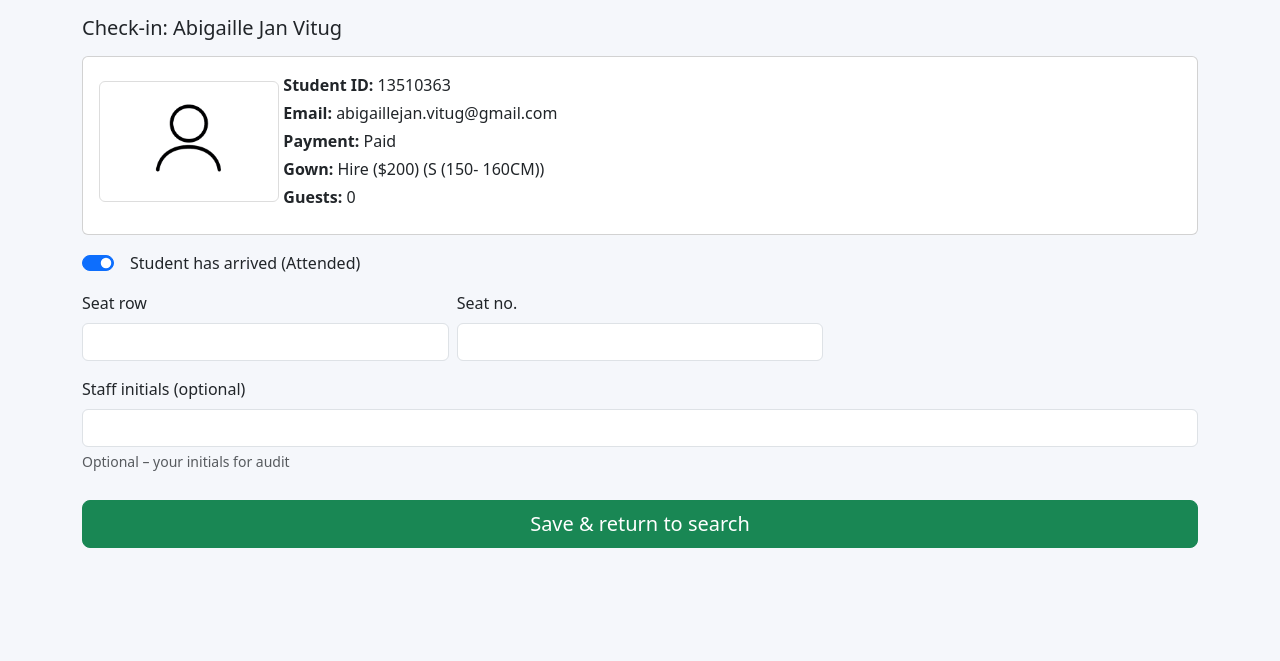
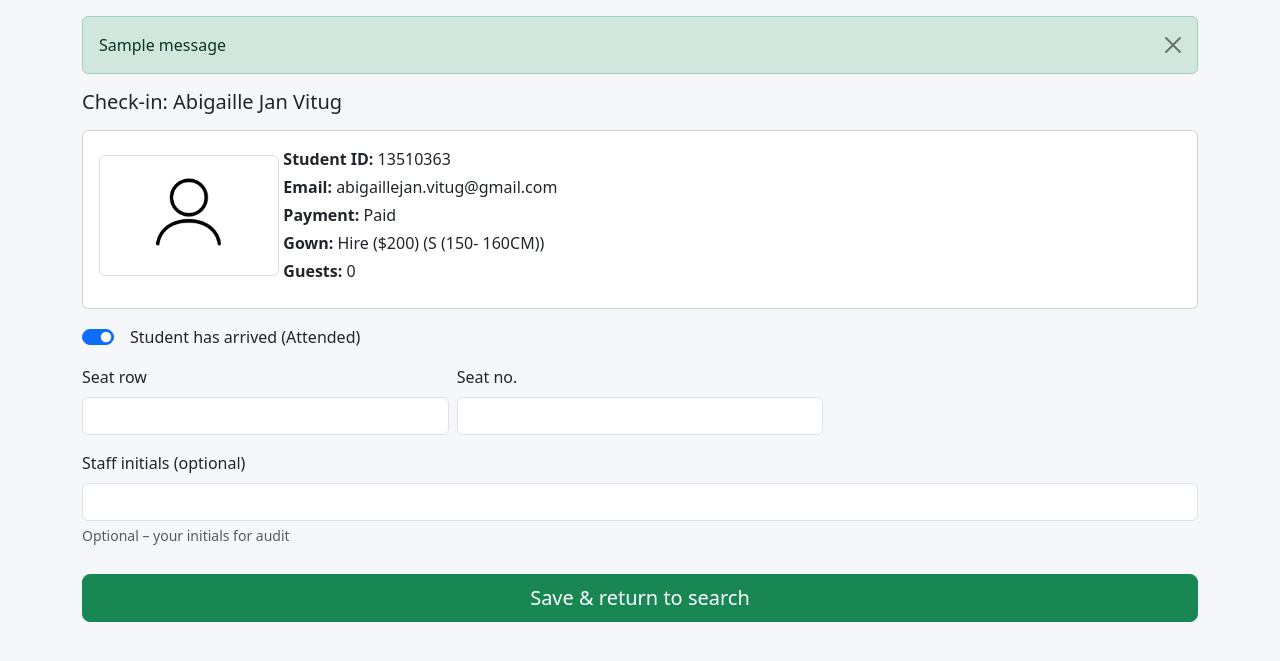
Before and after one commit to abhishek017/GradPilot, a Django app: page /check-in/7/ in a window 1280 px wide. Shown: the part 56-717 px from the top of the page. Run offline with Django 5.2, Linux system fonts and the light colour scheme; a user stored in the database is signed in; data comes from the database, SQL or seed files in the repository; both versions use the stored data as it was after the commit; one stand-in notice (Sample message) is shown.

Commit message:
Message framework added on checkin and gown collection

```diff
--- a/ceremony/templates/ceremony/base.html
+++ b/ceremony/templates/ceremony/base.html
@@ -66,11 +66,13 @@
 					<li class="nav-item"><a class="nav-link" href="{% url 'gown_search' %}">Gown Desk</a></li>
 					<li class="nav-item"><a class="nav-link" href="{% url 'stage_control' %}">Stage Control</a></li>
 				</ul>
-        <a class="btn btn-outline-light btn-sm mx-auto" href="{% url 'stage_display' %}" target="_blank">Open Stage Screen</a>
+				<a class="btn btn-outline-light btn-sm mx-auto" href="{% url 'stage_display' %}" target="_blank">Open
+					Stage Screen</a>
 				{% if request.user.is_authenticated %}
 				<form method="POST" action="{% url 'logout' %}" class="d-inline">{% csrf_token %}
 					<span class="text-white-50 small">{{ request.user.username }} / </span>
-          <button type="submit" class="btn btn-link p-0 m-0 align-baseline text-white-50" style="text-decoration:none;">Logout</button>
+					<button type="submit" class="btn btn-link p-0 m-0 align-baseline text-white-50"
+						style="text-decoration:none;">Logout</button>
 				</form>
 				{% endif %}
 			</div>
@@ -78,6 +80,17 @@
 	</nav>
 
 	<div class="container mb-5">
+		{% if messages %}
+			<div class="mt-2">
+				{% for message in messages %}
+					<div class="alert alert-{{ message.tags|default:"info" }} alert-dismissible fade show" role="alert">
+						{{ message }}
+						<button type="button" class="btn-close" data-bs-dismiss="alert" aria-label="Close"></button>
+					</div>
+				{% endfor %}
+			</div>
+		{% endif %}
+
 		{% block content %}{% endblock %}
 	</div>
 
--- a/ceremony/views.py
+++ b/ceremony/views.py
@@ -5,6 +5,7 @@ from .models import Graduate, StageState
 from .forms import SearchForm, CheckInForm, GownForm, StudentDetailForm
 from django.contrib.auth.decorators import login_required
 from django.db.models import Count, Q
+from django.contrib import messages
 
 
 # --------- GRAD ADMIN DASHBOARD --------- #
@@ -90,8 +91,11 @@ def check_in_detail(request, pk):
             staff_initials = form.cleaned_data.get('staff_initials') or ''
             if obj.attended and not obj.check_in_time:
                 obj.mark_attended(staff_initials)
+                action = 'Checked In'
             else:
                 obj.save()
+                action = "Updated"
+            messages.success(request, f"{obj.display_name} has been {action} successfully.")
             return redirect('check_in_search')
     else:
         form = CheckInForm(instance=graduate)
@@ -132,7 +136,8 @@ def gown_detail(request, pk):
     if request.method == 'POST':
         form = GownForm(request.POST, instance=graduate)
         if form.is_valid():
-            form.save()
+            obj = form.save()
+            messages.success(request, f"{obj.display_name}'s gown collection status is updated.")
             return redirect('gown_search')
     else:
         form = GownForm(instance=graduate)
```
Also changed, not shown: db.sqlite3. Lines whose indentation alone changed are shown as unchanged.
